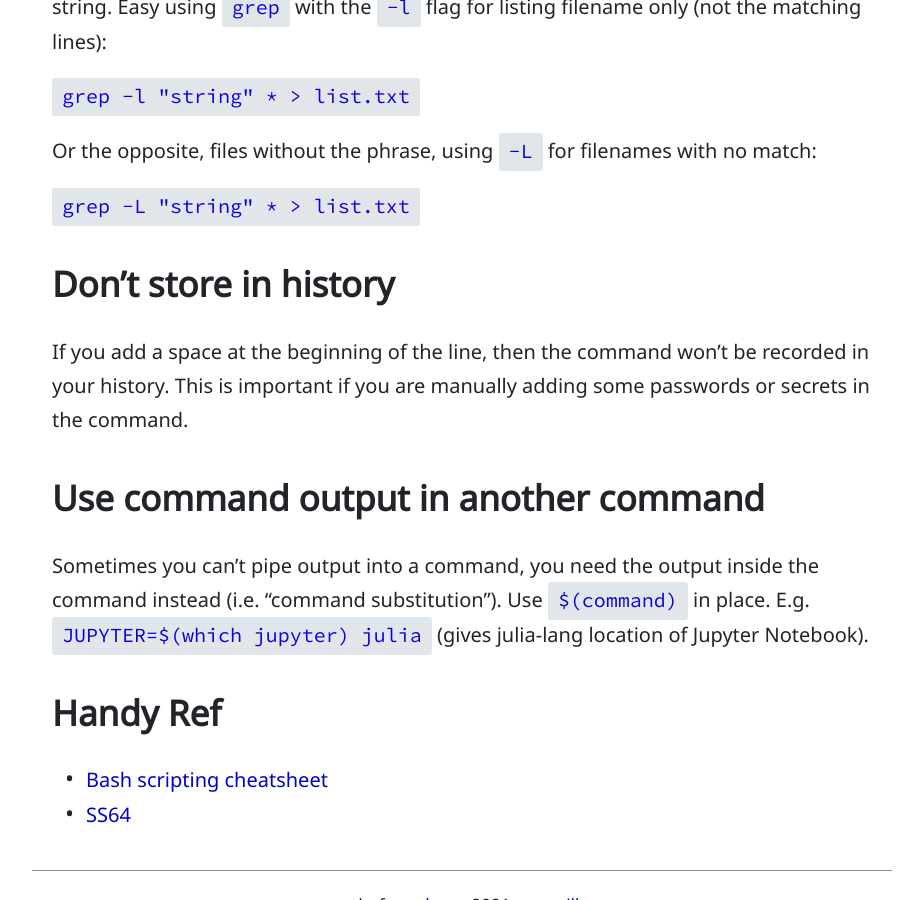
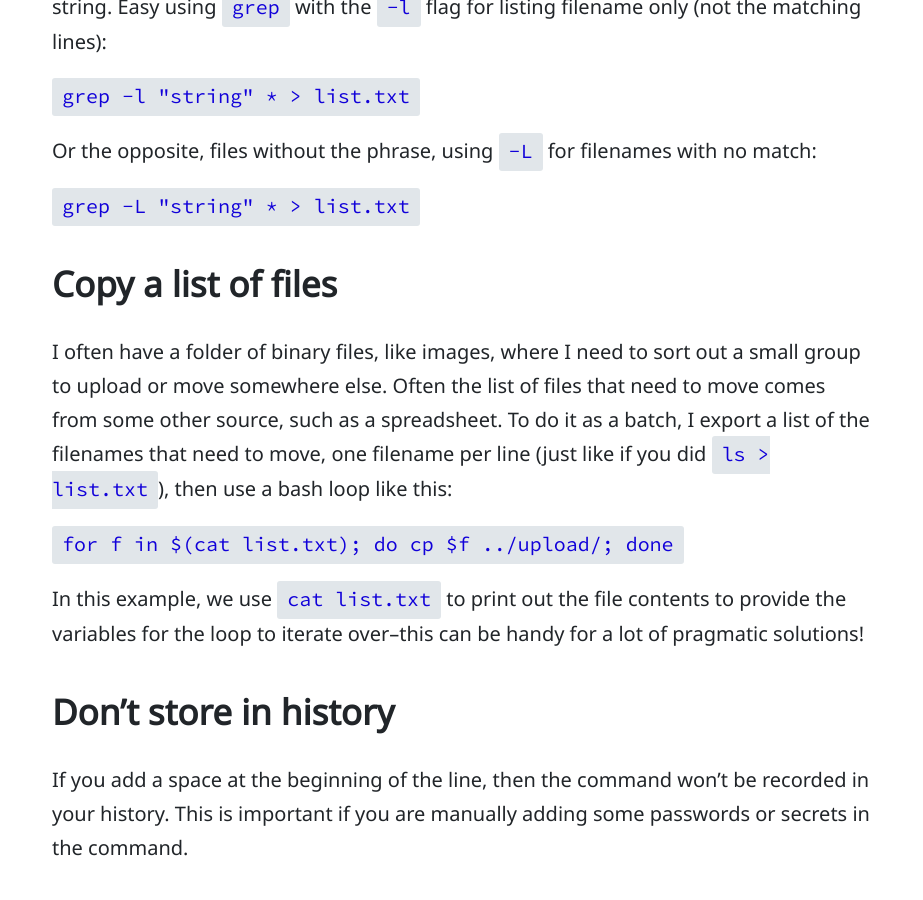
Before and after one commit to evanwill/_drafts, a Jekyll site: the page built from _notes/commandline-notes.md, in a window 1280 px wide and 900 px high, scrolled down 3237 px. Shown: the whole window, without its empty margins (178-1101 px from the left). Built offline with Jekyll 4.4.1, drawn with Linux system fonts in a browser that asks for light colours; comment, search, counter and statistics services are not loaded.

Commit message:
command line

```diff
--- a/_notes/commandline-notes.md
+++ b/_notes/commandline-notes.md
@@ -97,6 +97,16 @@ Or the opposite, files without the phrase, using `-L` for filenames with no matc
 
 `grep -L "string" * > list.txt`
 
+## Copy a list of files
+
+I often have a folder of binary files, like images, where I need to sort out a small group to upload or move somewhere else.
+Often the list of files that need to move comes from some other source, such as a spreadsheet.
+To do it as a batch, I export a list of the filenames that need to move, one filename per line (just like if you did `ls > list.txt`), then use a bash loop like this:
+
+`for f in $(cat list.txt); do cp $f ../upload/; done`
+
+In this example, we use `cat list.txt` to print out the file contents to provide the variables for the loop to iterate over--this can be handy for a lot of pragmatic solutions!
+
 ## Don't store in history
 
 If you add a space at the beginning of the line, then the command won't be recorded in your history.
```
